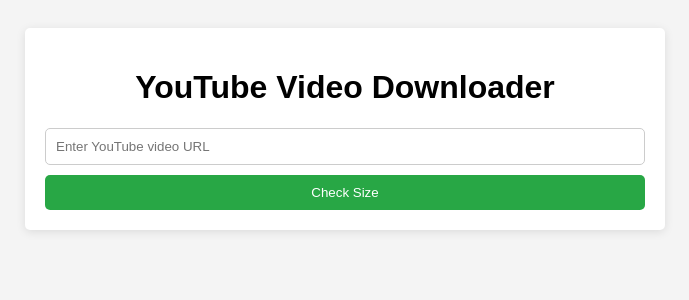
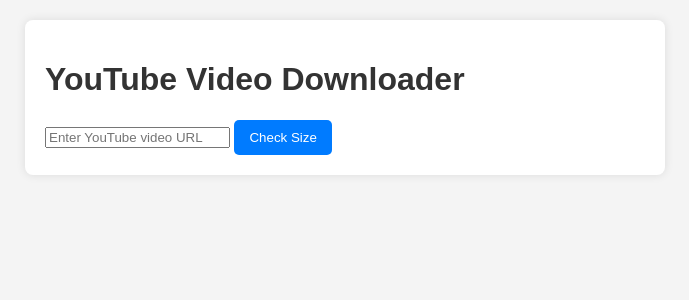
Before and after one commit to Sengkue/download-videos, a Flask app: page / in a window 1280 px wide. Shown: the top 300 px of the page, without its empty margins (295-984 px from the left). Run offline with Flask 3, Linux system fonts and the light colour scheme.

Commit message:
commit Wed 10/09/2024 20:20:03.12

```diff
--- a/static/styles.css
+++ b/static/styles.css
@@ -1,43 +1,32 @@
 body {
     font-family: Arial, sans-serif;
     background-color: #f4f4f4;
+    margin: 0;
     padding: 20px;
 }
 
 .container {
     max-width: 600px;
-    margin: 0 auto;
+    margin: auto;
     background: white;
     padding: 20px;
-    border-radius: 5px;
-    box-shadow: 0 2px 10px rgba(0, 0, 0, 0.1);
+    border-radius: 8px;
+    box-shadow: 0 0 10px rgba(0, 0, 0, 0.1);
 }
 
 h1 {
-    text-align: center;
-}
-
-form {
-    display: flex;
-    flex-direction: column;
-}
-
-input[type="text"] {
-    padding: 10px;
-    margin-bottom: 10px;
-    border: 1px solid #ccc;
-    border-radius: 5px;
+    color: #333;
 }
 
 button {
-    padding: 10px;
-    background-color: #28a745;
+    background-color: #007bff;
     color: white;
     border: none;
+    padding: 10px 15px;
     border-radius: 5px;
     cursor: pointer;
 }
 
 button:hover {
-    background-color: #218838;
+    background-color: #0056b3;
 }
```
